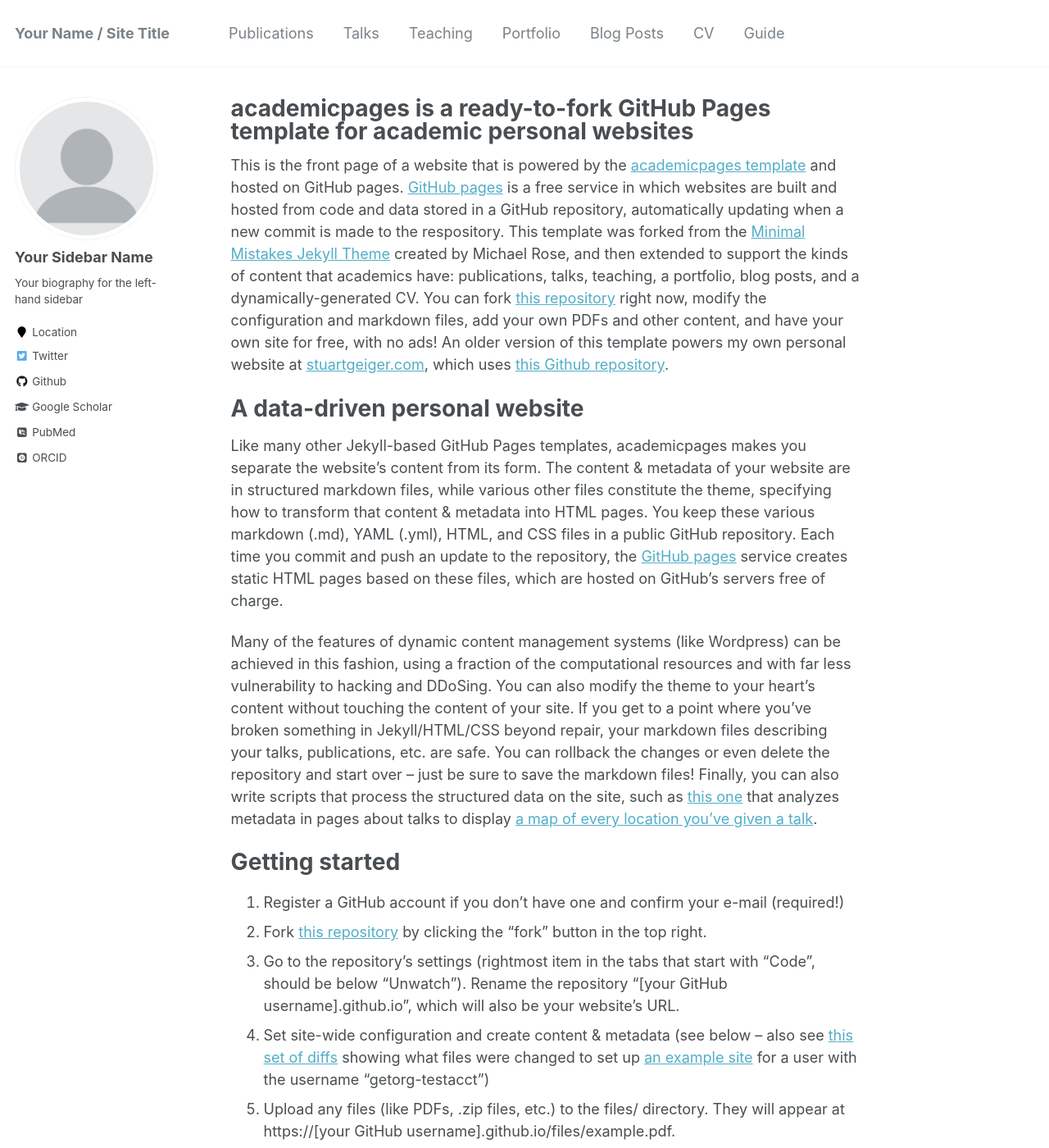
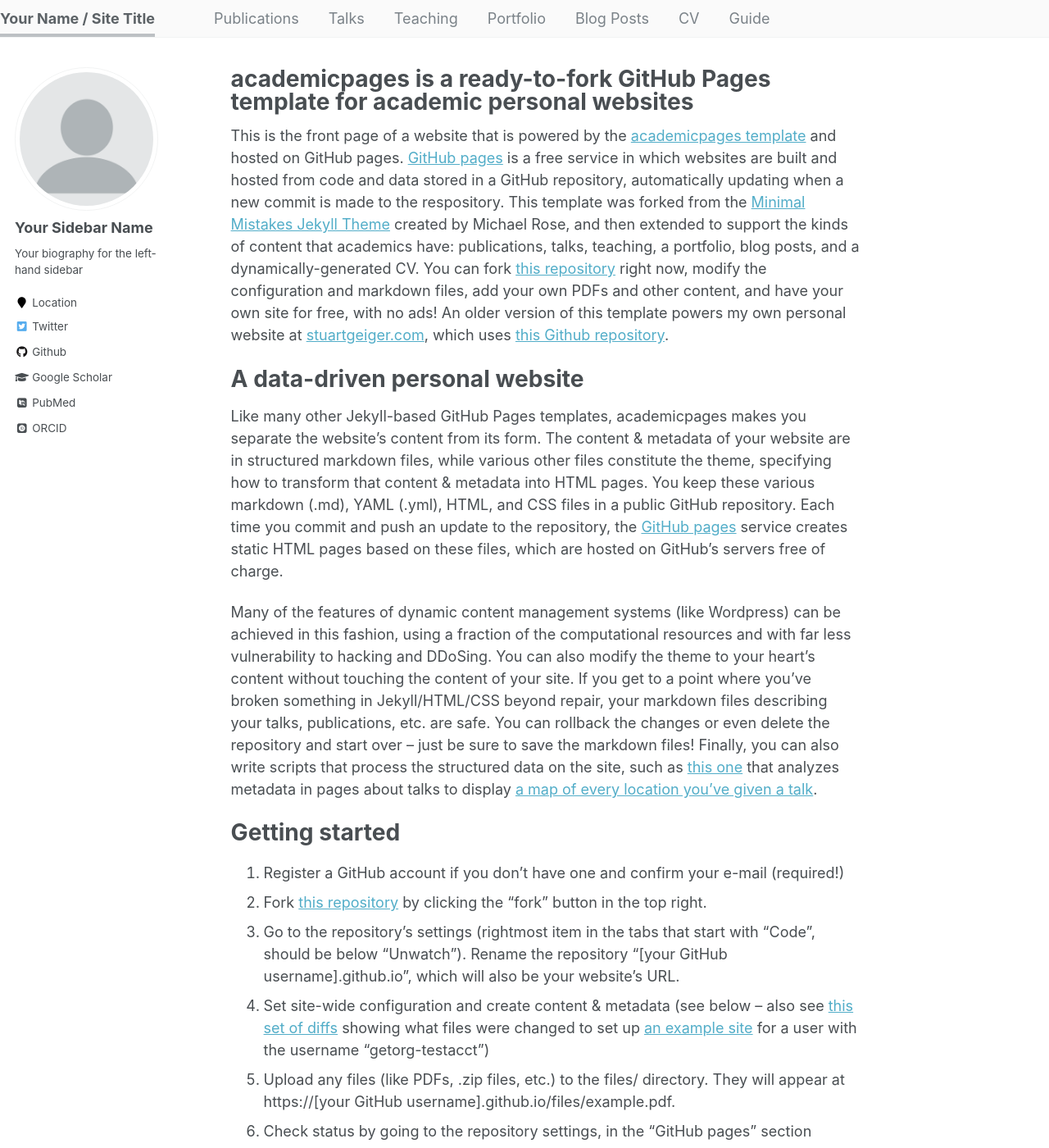
Before and after one commit to crichardson332/crichardson332.github.io, a Jekyll site: the page built from _pages/about.md, in a window 1280 px wide and 1400 px high. Shown: the whole window at 82% size. Built offline with Jekyll 4.4.1, drawn with Linux system fonts in a browser that asks for light colours; some web fonts are replaced.

Commit message:
make masthead sticky and change background color

```diff
--- a/_includes/masthead.html
+++ b/_includes/masthead.html
@@ -1,6 +1,6 @@
 {% include base_path %}
 
-<div class="masthead">
+<div class="masthead sticky">
   <div class="masthead__inner-wrap">
     <div class="masthead__menu">
       <nav id="site-nav" class="greedy-nav">
--- a/_sass/_masthead.scss
+++ b/_sass/_masthead.scss
@@ -3,18 +3,22 @@
    ========================================================================== */
 
 .masthead {
-  position: relative;
+  position: fixed;
+  top: 0;
   border-bottom: 1px solid $border-color;
   -webkit-animation: intro 0.3s both;
           animation: intro 0.3s both;
   -webkit-animation-delay: 0.15s;
           animation-delay: 0.15s;
-  z-index: 20;
+  width: 100%;
+  background-color: #fafafa;
 
   &__inner-wrap {
     @include container;
     @include clearfix;
-    padding: 1em 1em 1em;
+    // padding: 1em 1em 1em;
+    padding: 0em 0em 0em;
+    background-color: #fafafa;
     font-family: $sans-serif-narrow;
 
     @include breakpoint($x-large) {
@@ -29,6 +33,16 @@
       text-decoration: none;
     }
   }
+
+  &.sticky {
+    @include clearfix();
+    position: -webkit-sticky;
+    position: sticky;
+    top: 0em;
+    // float: left;
+    // height: 85px;
+    z-index: 20;
+  }
 }
 
 .masthead__menu {
@@ -39,6 +53,7 @@
     clear: both;
     list-style-type: none;
   }
+  background-color: #fafafa;
 }
 
 .masthead__menu-item {
--- a/_sass/_navigation.scss
+++ b/_sass/_navigation.scss
@@ -175,7 +175,7 @@
 .greedy-nav {
   position: relative;
   min-width: 250px;
-  background: $background-color;
+  background: #fafafa;
 
   a {
     display: block;
--- a/_sass/_utilities.scss
+++ b/_sass/_utilities.scss
@@ -353,7 +353,7 @@
     @include clearfix();
     position: -webkit-sticky;
     position: sticky;
-    top: 2em;
+    top: 4.5em;
 
     > * {
       display: block;
```
